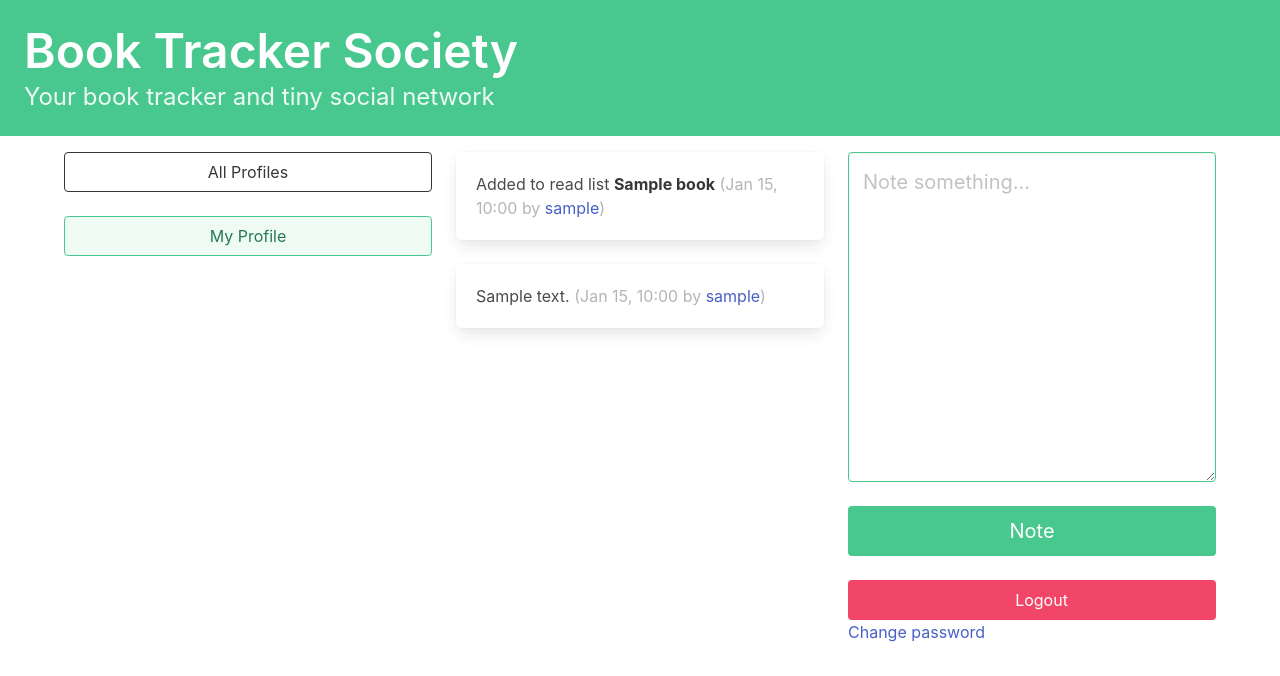
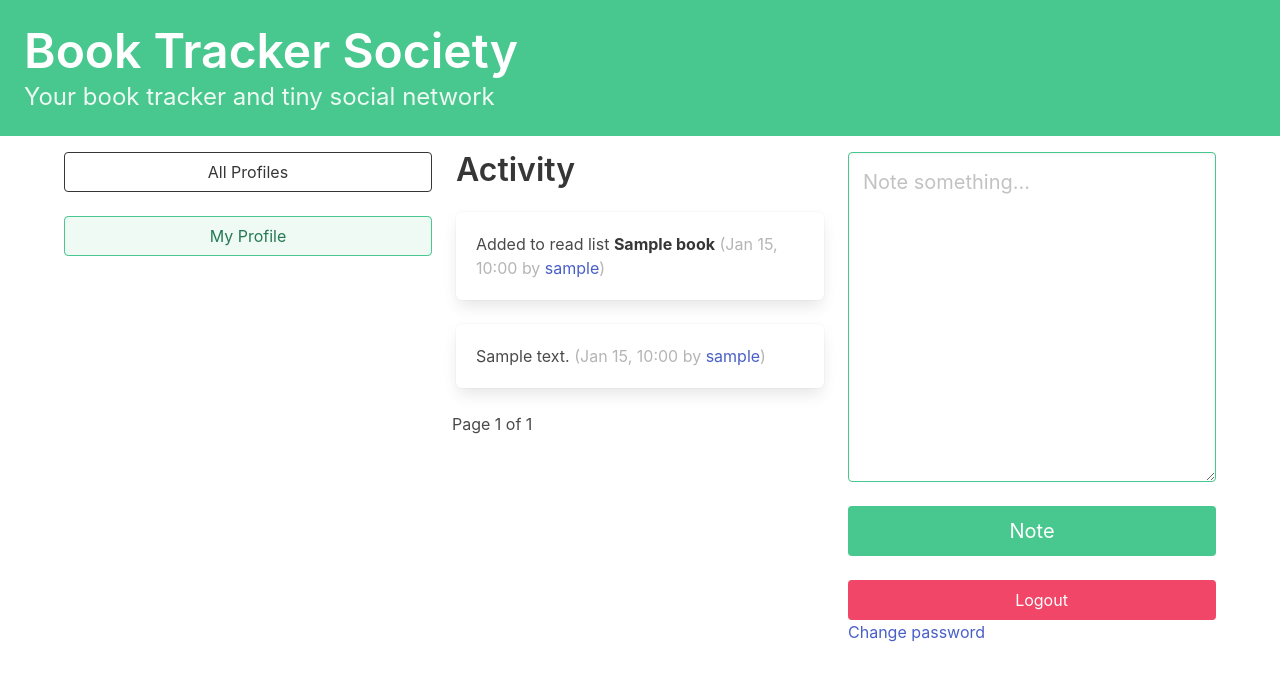
Before and after one commit to snhkn/django-book-tracker-society, a Django app: page / in a window 1280 px wide. Shown: the top 676 px of the page. Run offline with Django 5.2, Linux system fonts and the light colour scheme; a user stored in the database is signed in; tables that the repository leaves empty hold one stand-in row (values such as "Sample post").

Commit message:
Add pagination to activity, all profiles and books list sections

```diff
--- a/core/templates/core/dashboard.html
+++ b/core/templates/core/dashboard.html
@@ -21,29 +21,31 @@
 </div>
 
 <div class="column">
-    {% for followed in user.profile.follows.all %}
-        {% for feed in followed.user.feeds.all %}
+    <h2 class="title">Activity</h2>
+    {% for item in page_obj %}
             <div class="box">
-                {{ feed.get_action_display }} <strong>{{ feed.book.title }}</strong>
+                {% if item.type == "feed" %}
+                    {{ item.get_action_display }} <strong>{{ item.book.title }}</strong>
+                {% elif item.type == "note" %}
+                    {{ item.content }}
+                {% endif %}
                 <span class="is-small has-text-grey-light">
-                    ({{ feed.timestamp|date:"M d, H:i" }} by
-                    <a href="{% url 'core:profile' followed.id %}">{{ followed.user.username }}</a>)
+                    ({{ item.timestamp|date:"M d, H:i" }} by
+                    <a href="{% url 'core:profile' item.user.profile.id %}">{{ item.user.username }}</a>)
                 </span>
             </div>
-        {% endfor %}
     {% endfor %}
 
-    {% for followed in user.profile.follows.all %}
-        {% for note in followed.user.notes.all %}
-            <div class="box">
-                {{ note.content }}
-                <span class="is-small has-text-grey-light">
-                    ({{ note.timestamp|date:"M d, H:i" }} by
-                    <a href="{% url 'core:profile' followed.id %}">{{ followed.user.username }}</a>)
-                </span>
-            </div>
-        {% endfor %}
-    {% endfor %}
+    <div class="pagination">
+      {% if page_obj.has_previous %}
+        <a href="?page={{ page_obj.previous_page_number }}">Prev</a>
+      {% endif %}
+      Page {{ page_obj.number }} of {{ page_obj.paginator.num_pages }}
+      {% if page_obj.has_next %}
+        <a href="?page={{ page_obj.next_page_number }}">Next</a>
+      {% endif %}
+    </div>
+
 </div>
 
 <div class="column is-one-third">
--- a/core/views.py
+++ b/core/views.py
@@ -9,6 +9,11 @@ from django.contrib.auth import login
 from django.contrib.auth.forms import UserCreationForm
 from django.urls import reverse
 from django.contrib.auth.decorators import login_required
+from django.core.paginator import Paginator
+from itertools import chain
+from operator import attrgetter
+from .models import Note, Feed
+
 @login_required
 def dashboard(request):
     form = NoteForm(request.POST or None)
@@ -18,12 +23,39 @@ def dashboard(request):
             note.user = request.user
             note.save()
             return redirect("core:dashboard")
-    return render(request, "core/dashboard.html", {"form": form})
+
+    # Get all followed profiles
+    followed_profiles = request.user.profile.follows.all()
+
+    # Get feeds and notes only from followed users
+    feeds = Feed.objects.filter(user__profile__in=followed_profiles)
+    notes = Note.objects.filter(user__profile__in=followed_profiles)
+
+    # Add a type to distinguish in template
+    for f in feeds:
+        f.type = "feed"
+    for n in notes:
+        n.type = "note"
+
+    combined = sorted(chain(feeds, notes), key=attrgetter("timestamp"), reverse=True)
+
+    # Paginate combined results
+    paginator = Paginator(combined, 10)
+    page_number = request.GET.get("page")
+    page_obj = paginator.get_page(page_number)
+
+    return render(request, "core/dashboard.html", {
+        "form": form,
+        "page_obj": page_obj,
+    })
 
 @login_required
 def profile_list(request):
     profiles = Profile.objects.exclude(user=request.user)
-    return render(request, "core/profile_list.html", {"profiles": profiles})
+    paginator = Paginator(profiles, 10)  # Show 10 profiles per page
+    page_number = request.GET.get("page")
+    page_obj = paginator.get_page(page_number)
+    return render(request, "core/profile_list.html", {"profiles": profiles, "page_obj": page_obj})
 
 @login_required
 def profile(request, pk):
@@ -103,9 +135,15 @@ def add_userbook(request):
 def my_books(request):
     profile = request.user.profile
     user_books = UserBook.objects.filter(user=profile)
+
+    paginator = Paginator(user_books, 5)  # Show 5 books per page
+    page_number = request.GET.get("page")
+    page_obj = paginator.get_page(page_number)
+
     return render(request, 'core/my_books.html', {
         'profile': profile,
-        'user_books': user_books
+        'user_books': user_books,
+        'page_obj': page_obj
     })
 @login_required
 def edit_userbook(request, pk):
```
Also changed, not shown: core/templates/core/my_books.html (+13 -1 lines), core/templates/core/profile_list.html (+12 -0 lines).
